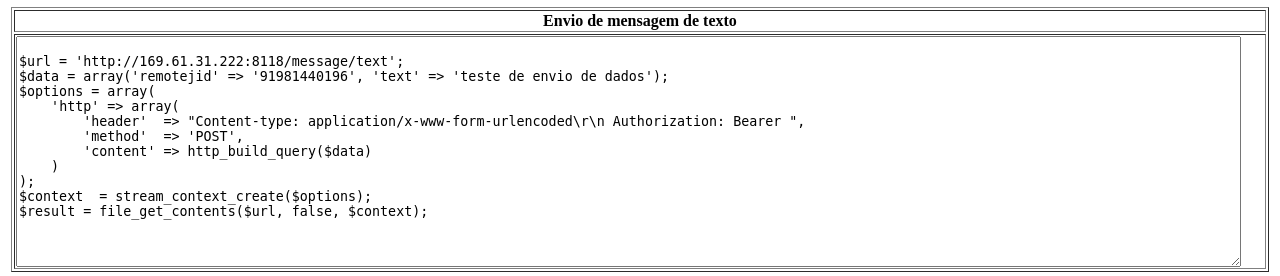
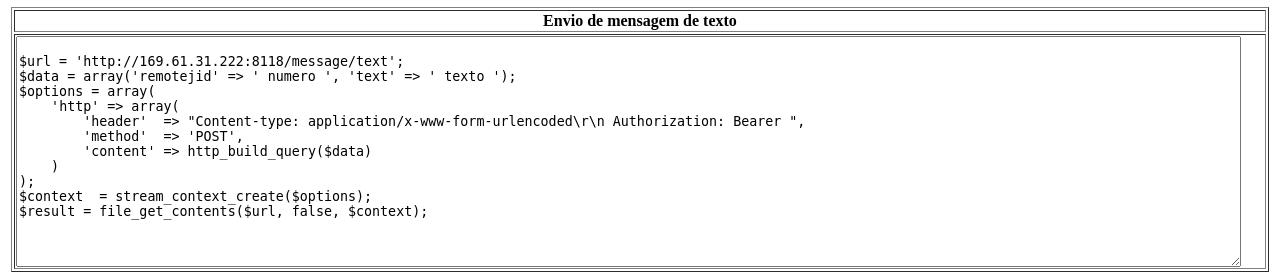
Before and after one commit to filipe1992/eng_zap, a Django app: page /engzap/ in a window 1280 px wide. Shown: the part 368-644 px from the top of the page. Run offline with Django 3.2, Linux system fonts and the light colour scheme; data that the repository does not hold is empty.

Commit message:
Update init.html
correção

```diff
--- a/engzap_app/main/templates/init.html
+++ b/engzap_app/main/templates/init.html
@@ -16,7 +16,7 @@
                     <td><textarea rows="15" cols="150">
 
 $url = 'http://169.61.31.222:8118/message/text';
-$data = array('remotejid' => '{{ numero }}', 'text' => '{{ text }}');
+$data = array('remotejid' => ' numero ', 'text' => ' texto ');
 $options = array(
     'http' => array(
         'header'  => "Content-type: application/x-www-form-urlencoded\r\n Authorization: Bearer {{ token }}",
```
